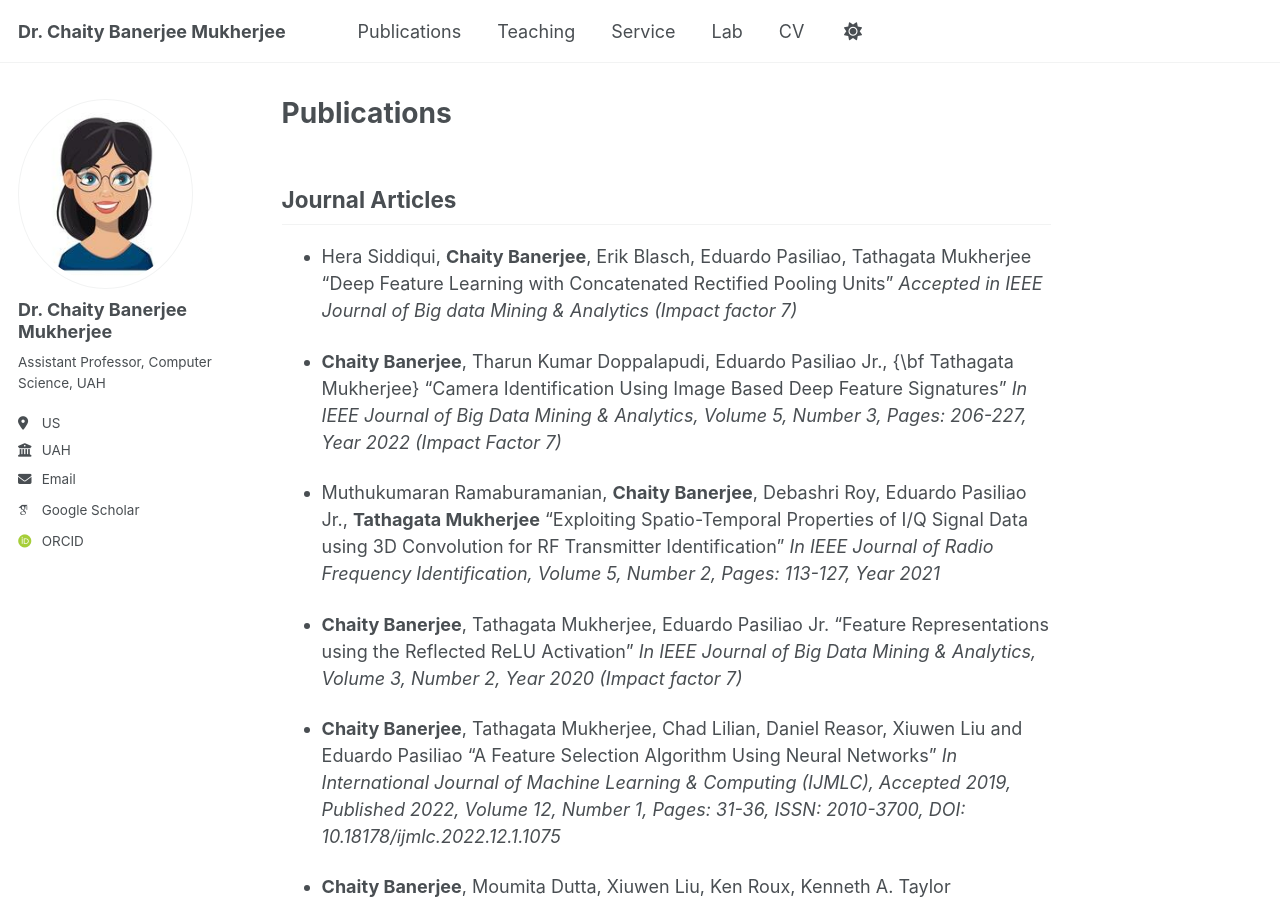
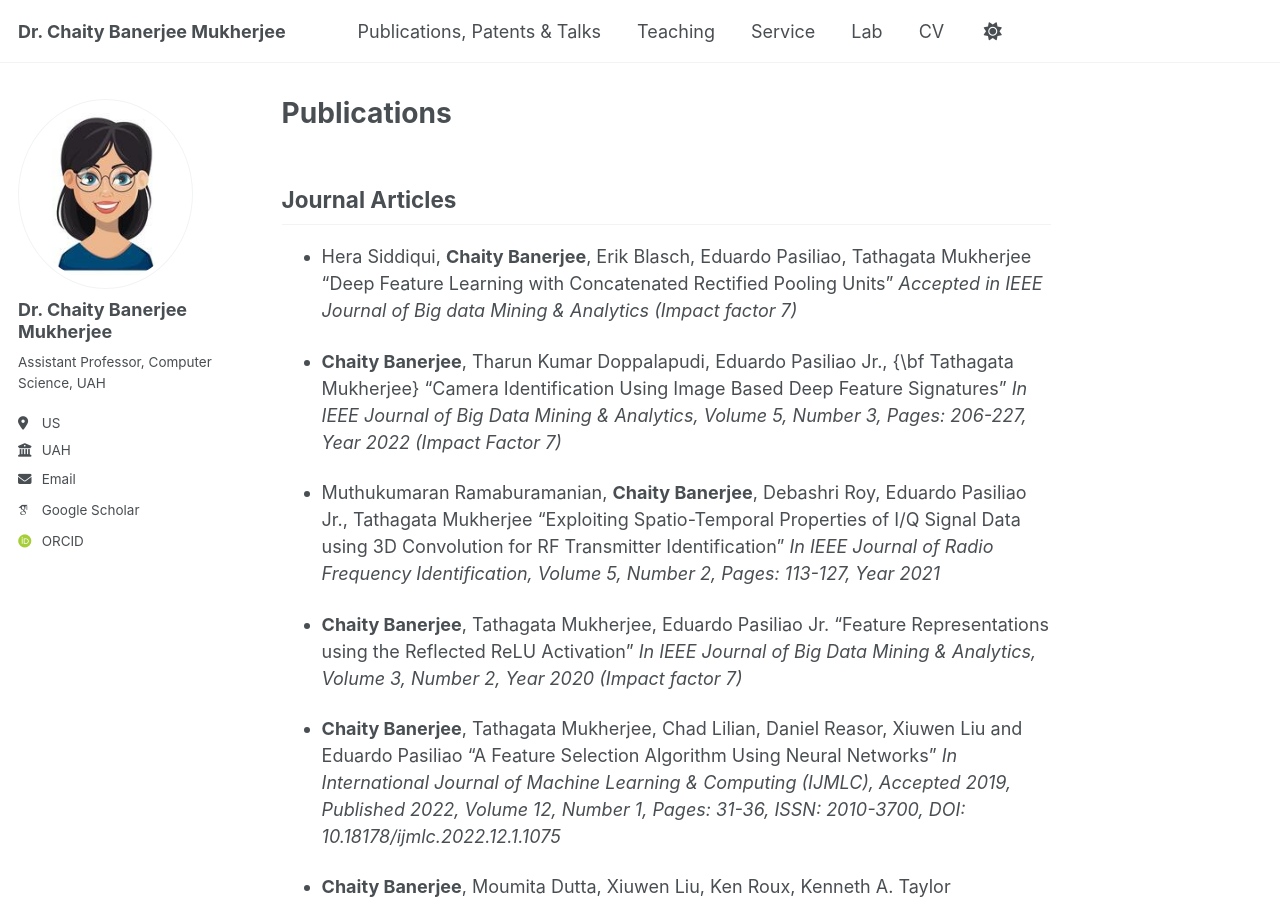
Before and after one commit to derbi-lab/derbi-lab.github.io, a Jekyll site: the page built from _pages/pubs.md, in a window 1280 px wide and 900 px high. Built offline with Jekyll 4.4.1, drawn with Linux system fonts in a browser that asks for light colours; some web fonts are replaced; a script that is not in the unit is left out; some of the changed text lies outside the part shown.

Commit message:
small changes

```diff
--- a/_data/navigation.yml
+++ b/_data/navigation.yml
@@ -5,7 +5,7 @@
 # prevent it from being included in the site.
 
 main:
-  - title: "Publications"
+  - title: "Publications, Patents & Talks"
     url: /publications/
 
   - title: "Teaching"
--- a/_pages/pubs.md
+++ b/_pages/pubs.md
@@ -11,7 +11,7 @@ author_profile: true
 
 * **Chaity Banerjee**, Tharun Kumar Doppalapudi, Eduardo Pasiliao Jr., {\bf Tathagata Mukherjee} "Camera Identification Using Image Based Deep Feature Signatures" *In IEEE Journal of Big Data Mining & Analytics, Volume 5, Number 3, Pages: 206-227, Year 2022 (Impact Factor 7)*
 
-* Muthukumaran Ramaburamanian, **Chaity Banerjee**, Debashri Roy, Eduardo Pasiliao Jr.,  **Tathagata Mukherjee** "Exploiting Spatio-Temporal Properties of I/Q Signal Data using 3D Convolution for RF Transmitter Identification" *In IEEE Journal of Radio Frequency Identification, Volume 5, Number 2, Pages: 113-127, Year 2021*
+* Muthukumaran Ramaburamanian, **Chaity Banerjee**, Debashri Roy, Eduardo Pasiliao Jr., Tathagata Mukherjee "Exploiting Spatio-Temporal Properties of I/Q Signal Data using 3D Convolution for RF Transmitter Identification" *In IEEE Journal of Radio Frequency Identification, Volume 5, Number 2, Pages: 113-127, Year 2021*
 
 * **Chaity Banerjee**, Tathagata Mukherjee, Eduardo Pasiliao Jr. "Feature Representations using the Reflected ReLU Activation" *In IEEE Journal of Big Data Mining & Analytics, Volume 3, Number 2, Year 2020 (Impact factor 7)*
 
@@ -59,3 +59,9 @@ author_profile: true
 ## Patents
 
 1. Method for Identification of Impervious Surfaces from Satellite Imaging (Patent application under preparation)
+
+## Talks
+
+* Invited Speaker at Taylor Symposium 2022, Florida State University, Tallahassee, Florida
+
+* Invited Speaker at International Symposium on Biomedical Engineering and Computational Biology 2022, China
```
